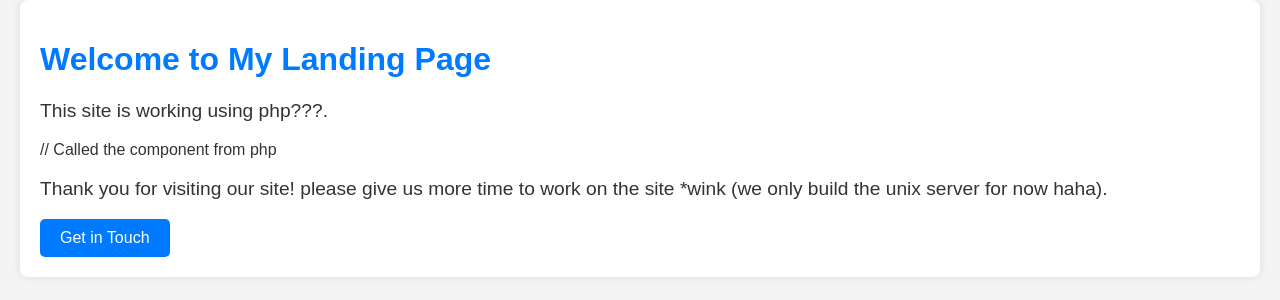
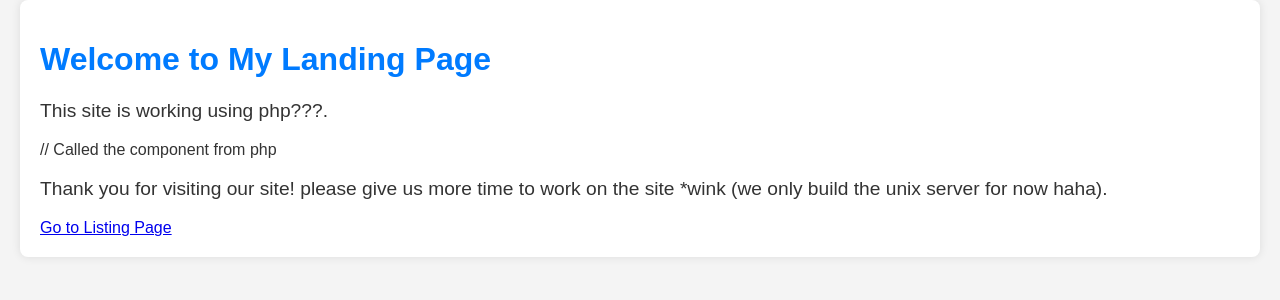
Before and after one commit to GiangTrongDuong/minio-cluster, a PHP site: page / in a window 1280 px wide. Shown: the top 300 px of the page. Run offline with PHP 8.4, Linux system fonts and the light colour scheme.

Commit message:
Update index.php

```diff
--- a/index.php
+++ b/index.php
@@ -57,7 +57,7 @@ include 'component.php';
         displayMessage($message);
         ?>
 
-        <a href="#contact" class="cta-button">Get in Touch</a>
+        <a href="../listing.php">Go to Listing Page</a>
     </div>
 </body>
 </html>
```
